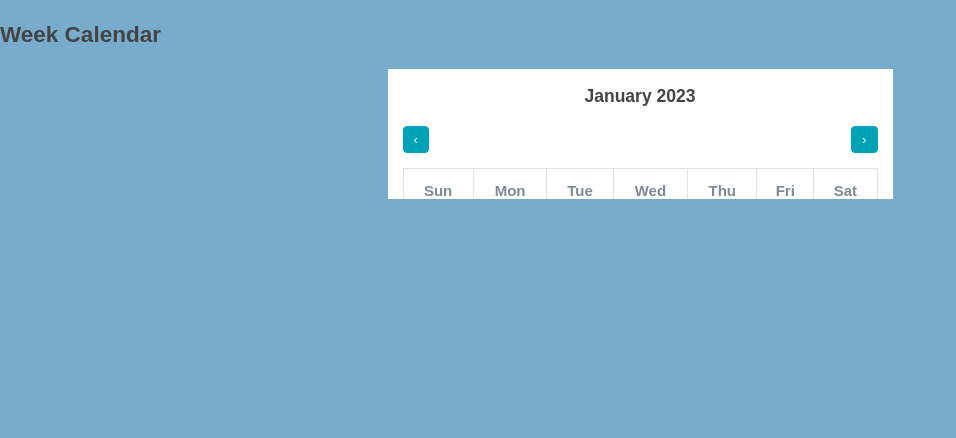
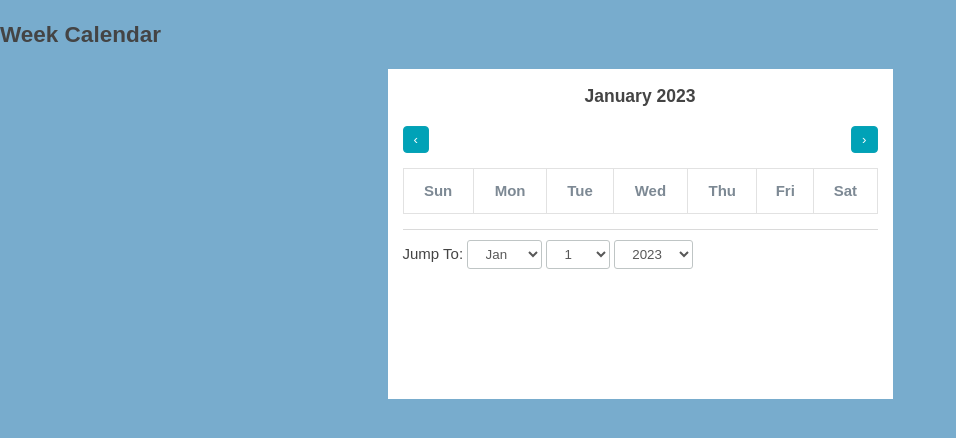
Before and after one commit to vic-mva2022/vic-mva2022.github.io, a Jekyll site: the page built from week_calendar.html, in a window 1280 px wide. Shown: the top 438 px of the page, without its empty margins (0-956 px from the left). Built offline with Jekyll 4.4.1, drawn with Linux system fonts in a browser that asks for light colours.

Commit message:
debug week calendar display

```diff
--- a/assets/css/week_calendar_style.css
+++ b/assets/css/week_calendar_style.css
@@ -20,7 +20,7 @@
     background: #ffffff;
     padding: 15px;
     max-width: 475px;
-    height: 100px;
+    height: 300px;
     margin: 0 auto;
     overflow: auto;
 }
--- a/js/week-calendar.js
+++ b/js/week-calendar.js
@@ -145,9 +145,6 @@
 
 
     for ( var j = 0; j < 7; j++ ) {
-        if (date > 100 + daysInMonth(month, year)) {
-            break;
-        } else {
         cell = document.createElement("td");
         var new_date = date - weekday + j;
         cell.setAttribute("data-date", new_date);
@@ -164,7 +161,5 @@
         date++;
     }
 
-
-    }
         tbl.appendChild(row);
 }
```
Lines whose indentation alone changed are shown as unchanged.
